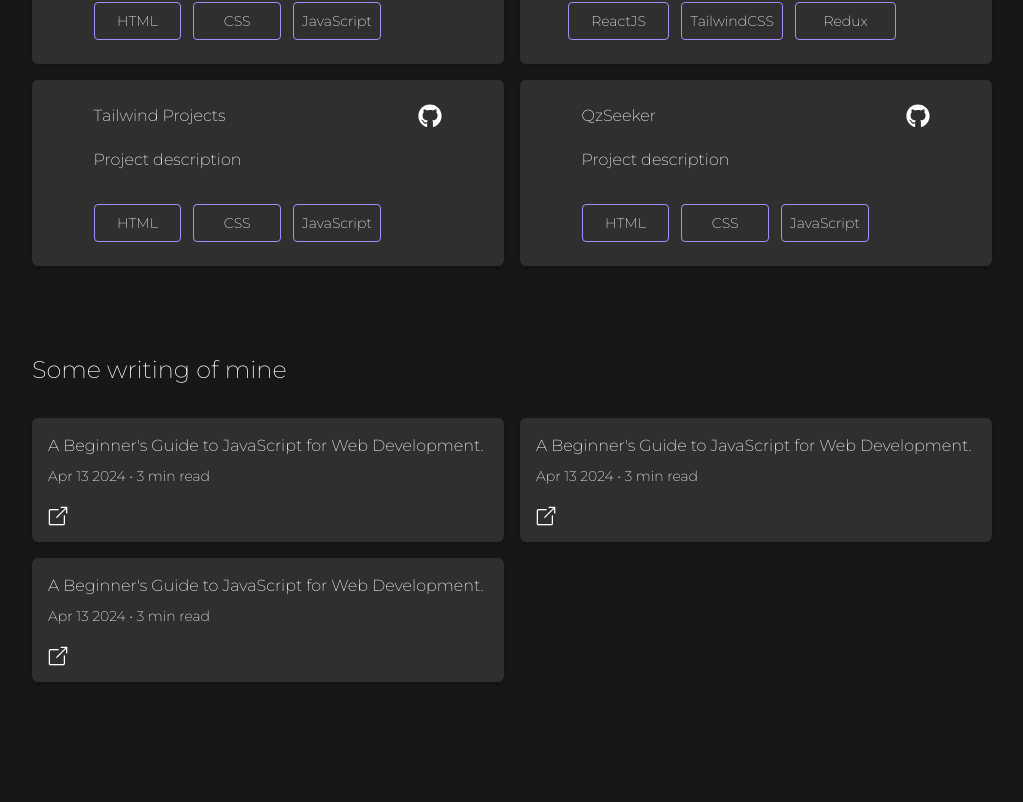
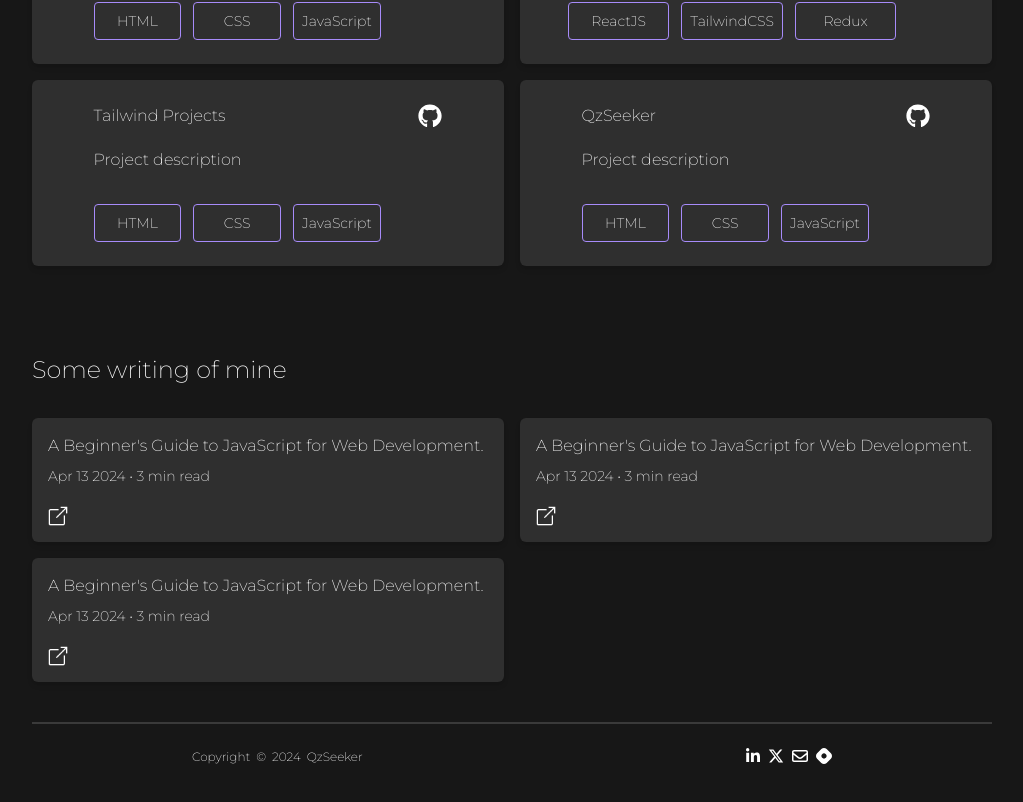
Before and after one commit to qzSeeker/PortfolioQzseeker, a React (Vite) app: page / in a window 1280 px wide. Shown: the part 1394-2196 px from the top of the page, without its empty margins (128-1151 px from the left). Before the commit the page ends 2116 px from the top, so only its background shows below. Built offline with nearby package versions, Linux system fonts and the light colour scheme.

Commit message:
add footer

```diff
--- a/src/App.jsx
+++ b/src/App.jsx
@@ -1,6 +1,7 @@
 import "./App.css";
 import AboutMe from "./Components/AboutMe";
 import Blogs from "./Components/Blogs/Blogs";
+import Footer from "./Components/Footer";
 import Hero from "./Components/Hero";
 import Projects from "./Components/Projects/Projects";
 import Skills from "./Components/Skills";
@@ -14,6 +15,7 @@ function App() {
         <Skills />
         <Projects />
         <Blogs />
+        <Footer />
       </div>
     </>
   );
--- a/src/Components/Footer.jsx
+++ b/src/Components/Footer.jsx
@@ -1,11 +1,58 @@
-import React from 'react'
+import React from "react";
 
 function Footer() {
   return (
-    <div>
-      <h1>Footer</h1>
-    </div>
-  )
+    <div className="w-full h-max mb-12 px-8 md:px-40">
+      <div className="h-[2px] w-full bg-white/15 mb-6"></div>
+      <div className="flex justify-between mx-8 xl:mx-40">
+        <h1 className="text-[12px]">
+          Copyright &nbsp;© &nbsp;2024 &nbsp;QzSeeker
+        </h1>
+        <div className="flex w-max gap-2">
+          <a href="https://www.linkedin.com/in/arpit-yadav-29b5a0257/?utm_source=share&utm_campaign=share_via&utm_content=profile&utm_medium=android_app" target="_blank">
+          <svg
+            className="h-4 cursor-pointer"
+            xmlns="http://www.w3.org/2000/svg"
+            viewBox="0 0 448 512"
+            fill="white"
+          >
+            <path d="M100.3 448H7.4V148.9h92.9zM53.8 108.1C24.1 108.1 0 83.5 0 53.8a53.8 53.8 0 0 1 107.6 0c0 29.7-24.1 54.3-53.8 54.3zM447.9 448h-92.7V302.4c0-34.7-.7-79.2-48.3-79.2-48.3 0-55.7 37.7-55.7 76.7V448h-92.8V148.9h89.1v40.8h1.3c12.4-23.5 42.7-48.3 87.9-48.3 94 0 111.3 61.9 111.3 142.3V448z" />
+          </svg>
+          </a>
+          <a href="https://twitter.com/arpityadv_?t=cHZVjiDOPwESuHtLPyT2Ag&s=09" target="_blank">
+          <svg
+            className="h-4 cursor-pointer"
+            xmlns="http://www.w3.org/2000/svg"
+            viewBox="0 0 512 512"
+            fill="white"
+          >
+            <path d="M389.2 48h70.6L305.6 224.2 487 464H345L233.7 318.6 106.5 464H35.8L200.7 275.5 26.8 48H172.4L272.9 180.9 389.2 48zM364.4 421.8h39.1L151.1 88h-42L364.4 421.8z" />
+          </svg>
+          </a>
+          <a href="mailto:qzseeker@gmail.com" target="_blank">
+          <svg
+            className="h-4 cursor-pointer"
+            xmlns="http://www.w3.org/2000/svg"
+            viewBox="0 0 512 512"
+            fill="white"
+          >
+            <path d="M64 112c-8.8 0-16 7.2-16 16v22.1L220.5 291.7c20.7 17 50.4 17 71.1 0L464 150.1V128c0-8.8-7.2-16-16-16H64zM48 212.2V384c0 8.8 7.2 16 16 16H448c8.8 0 16-7.2 16-16V212.2L322 328.8c-38.4 31.5-93.7 31.5-132 0L48 212.2zM0 128C0 92.7 28.7 64 64 64H448c35.3 0 64 28.7 64 64V384c0 35.3-28.7 64-64 64H64c-35.3 0-64-28.7-64-64V128z" />
+          </svg>
+          </a>
+          <a href="https://hashnode.com/@qzseeker" target="_blank">
+          <svg
+            className="h-4 cursor-pointer"
+            xmlns="http://www.w3.org/2000/svg"
+            viewBox="0 0 512 512"
+            fill="white"
+          >
+            <path d="M35.2 171.1C-11.7 217.1-11.7 294 35.2 340.9L171.1 476.8C217.1 523.7 294 523.7 340.9 476.8L476.8 340.9C523.7 294 523.7 217.1 476.8 171.1L340.9 35.2C294-11.7 217.1-11.7 171.1 35.2L35.2 171.1zM315.5 315.5C282.6 348.3 229.4 348.3 196.6 315.5C163.7 282.6 163.7 229.4 196.6 196.6C229.4 163.7 282.6 163.7 315.5 196.6C348.3 229.4 348.3 282.6 315.5 315.5z" />
+          </svg>
+          </a>
+        </div>
+      </div>
+      </div>
+  );
 }
 
-export default Footer
+export default Footer;
```
